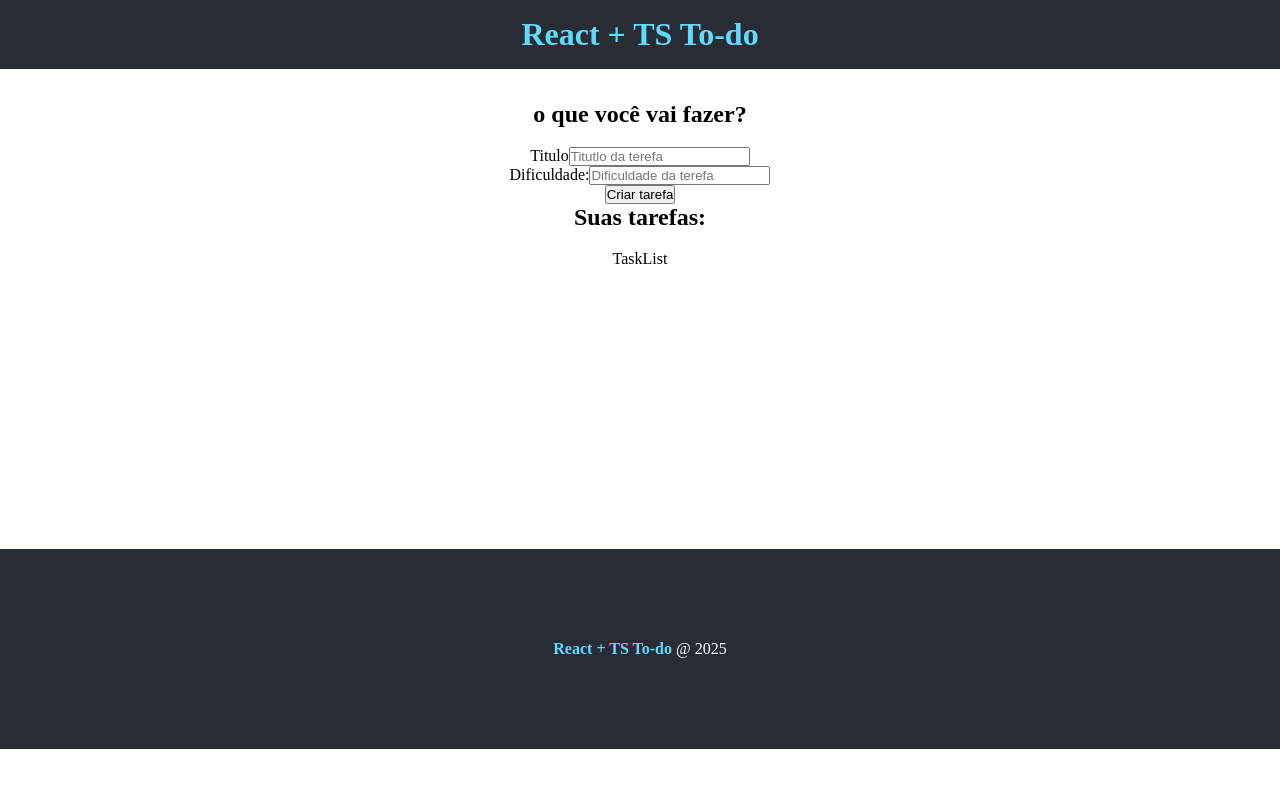
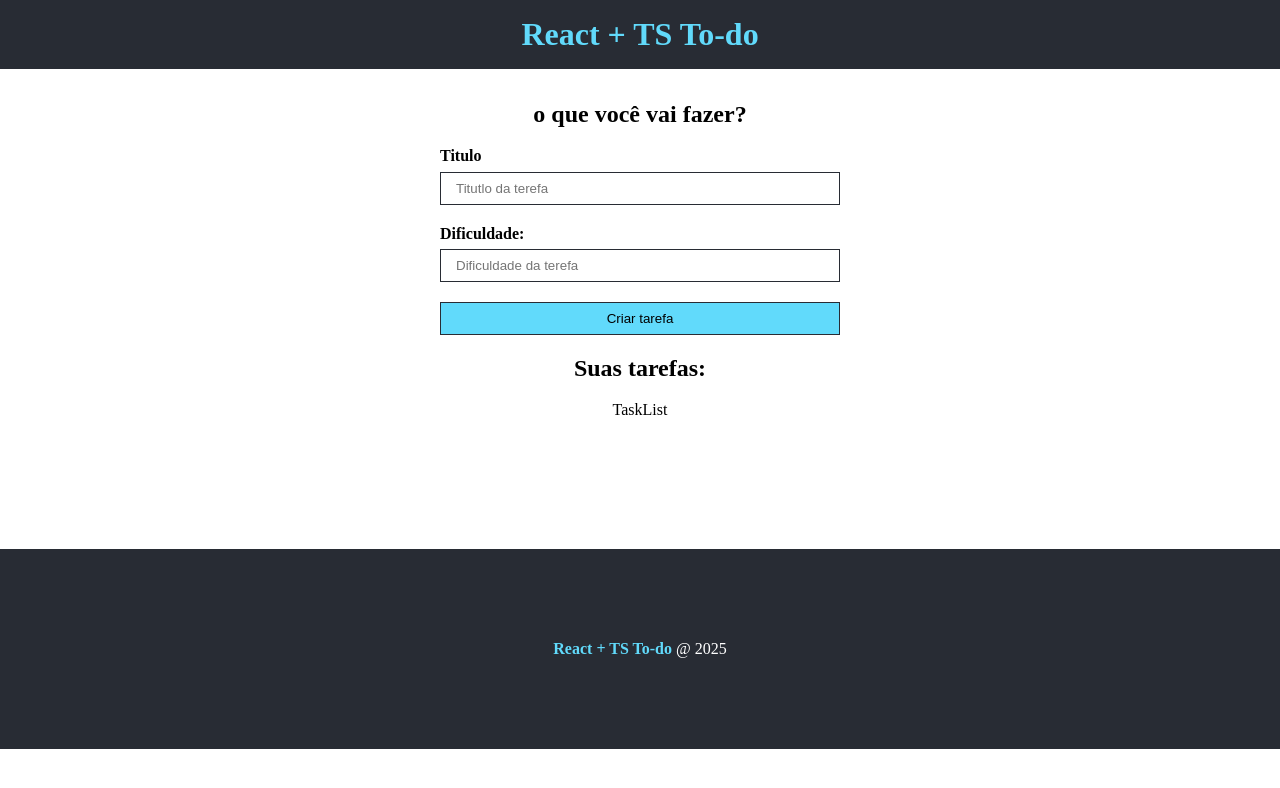
Before and after one commit to Guimunizzs/todolist-ts, a React (Vite) app: page / in a window 1280 px wide. Shown: the top 788 px of the page. Built offline with nearby package versions, Linux system fonts and the light colour scheme.

Commit message:
style: adiciona CSS para formulário

```diff
--- a/src/components/TaskForm/TaskForm.module.css
+++ b/src/components/TaskForm/TaskForm.module.css
@@ -0,0 +1,37 @@
+.form {
+  display: flex;
+  flex-direction: column;
+  max-width: 400px;
+  margin: 0 auto;
+}
+
+.form input {
+  padding: 8px 15px;
+  margin-bottom: 1.5em;
+  border: 1px solid #282c34;
+  border-radius: 0;
+}
+
+.form input[type="submit"] {
+  background-color: #61dafb;
+  color: #000;
+  border: 1 px solid #61dafb;
+  transition: 0.5s;
+  cursor: pointer;
+}
+
+.form input[type="submit"]:hover {
+  background-color: #fff;
+  color: #282c34;
+}
+
+.input_container {
+  display: flex;
+  flex-direction: column;
+  text-align: left;
+}
+
+.input_container label {
+  font-weight: bold;
+  margin-bottom: 0.4em;
+}
--- a/src/components/TaskForm/TaskForm.tsx
+++ b/src/components/TaskForm/TaskForm.tsx
@@ -6,12 +6,12 @@ interface Props {
 
 function TaskForm({ btnText }: Props) {
   return (
-    <form>
-      <div>
+    <form className={styles.form}>
+      <div className={styles.input_container}>
         <label htmlFor="title">Titulo</label>
         <input type="text" name="title" placeholder="Titutlo da terefa" />
       </div>
-      <div>
+      <div className={styles.input_container}>
         <label htmlFor="difficulty">Dificuldade:</label>
         <input
           type="text"
```
